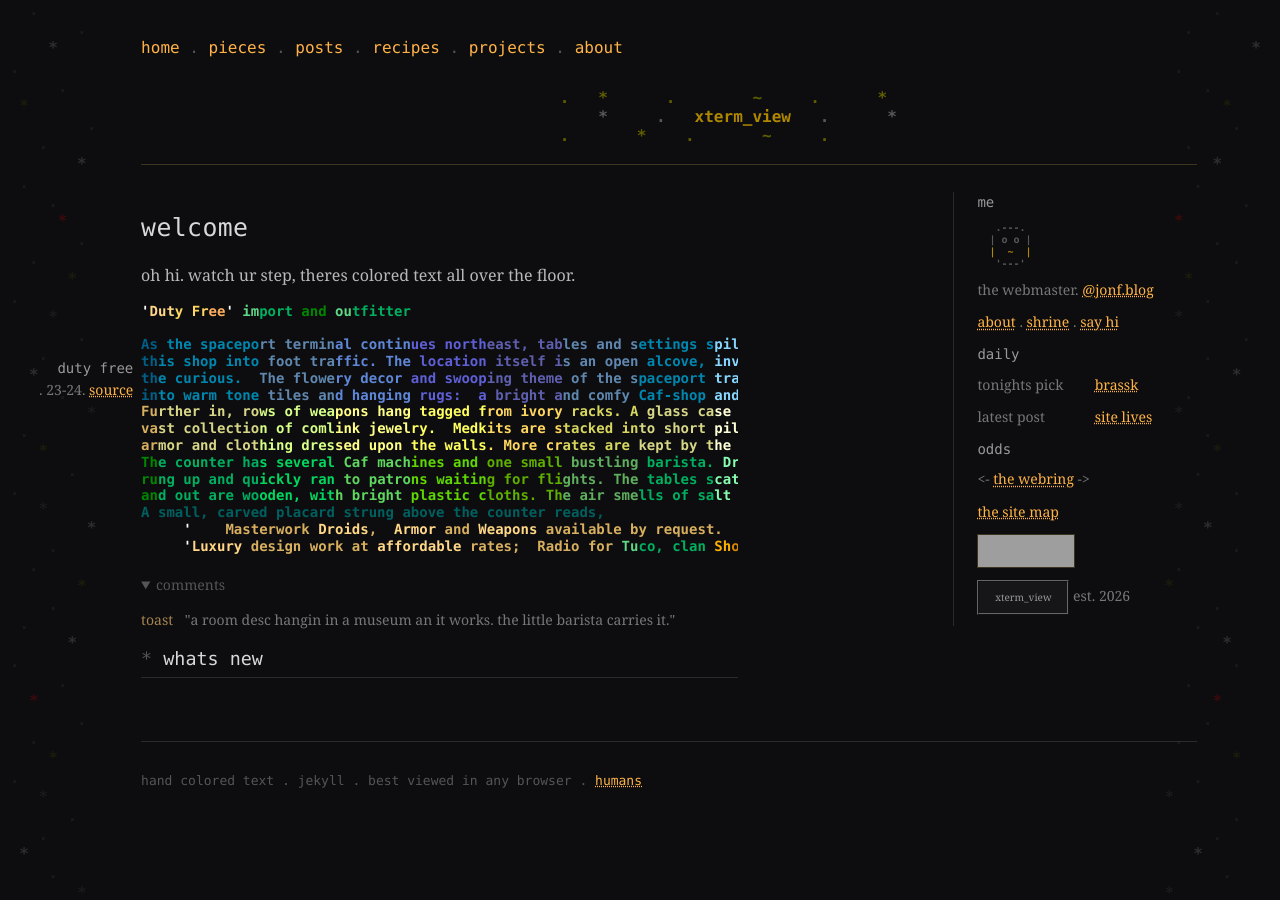
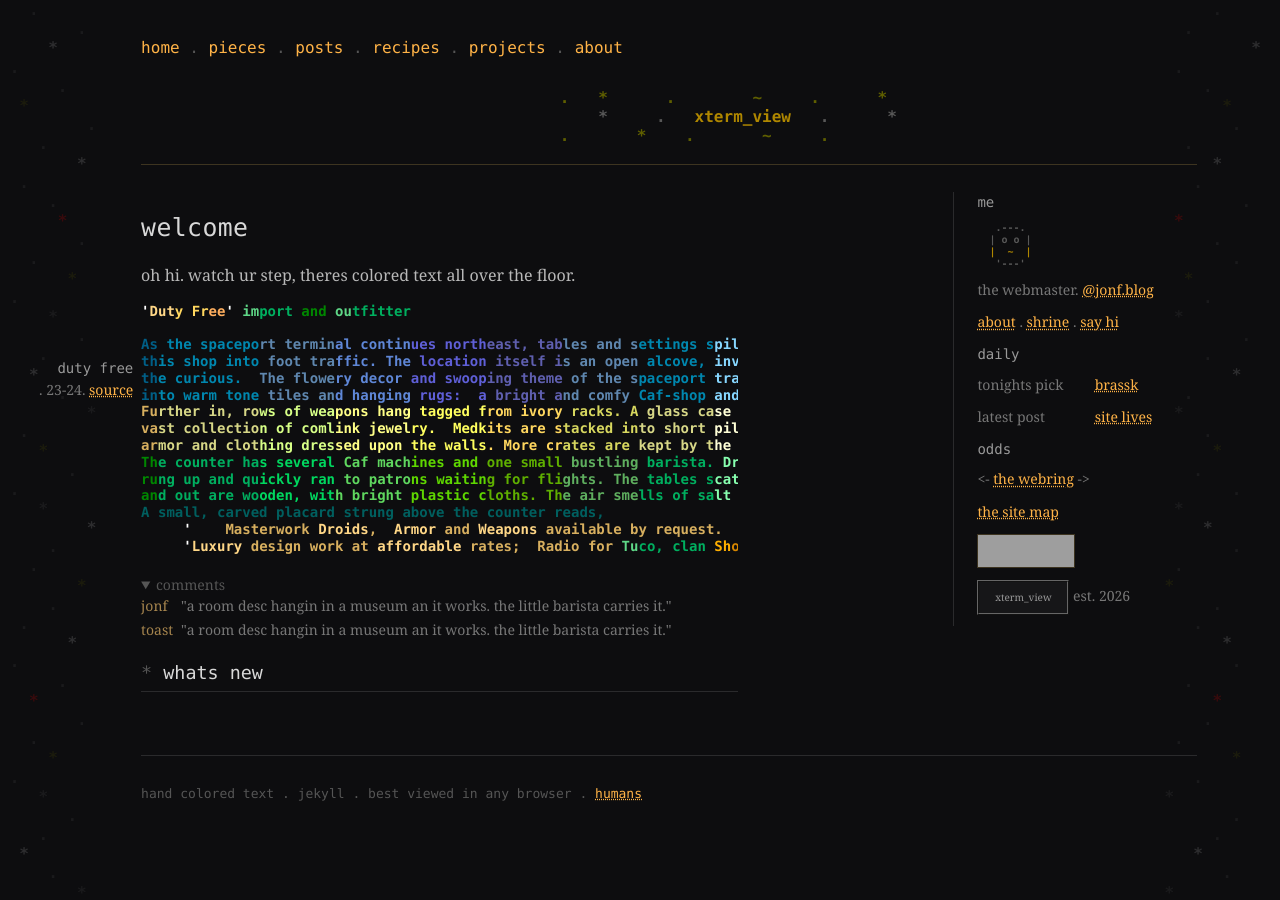
Before and after one commit to jf-atray/jf-atray.github.io, a Jekyll site: the page built from index.html, in a window 1280 px wide. Built offline with Jekyll 4.4.1, drawn with Linux system fonts in a browser that asks for light colours; grey boxes are pictures that could not be loaded.

Commit message:
comment names get a column
Generated with [Devin](https://devin.ai)

Co-Authored-By: Devin <158243242+devin-ai-integration[bot]@users.noreply.github.com>

```diff
--- a/_includes/comments.html
+++ b/_includes/comments.html
@@ -2,7 +2,7 @@
 <details class="comments"{% if include.open %} open{% endif %}>
 <summary>comments</summary>
 {% for c in include.comments %}
-<p class="comment"><span class="who">{{ c.who }}</span> "{{ c.text }}"</p>
+<p class="comment"><span class="who">{{ c.who }}</span><span class="said">"{{ c.text }}"</span></p>
 {% endfor %}
 </details>
 {% endif %}
--- a/assets/site.css
+++ b/assets/site.css
@@ -226,7 +226,9 @@ section.exhibit ~ section.exhibit {
 /* museum comments. folded under the piece, open if u care */
 details.comments { margin-top: 2.5ch; font-size: 14px; color: var(--dim); }
 details.comments summary { cursor: pointer; color: var(--dimmer); }
-details.comments .who { color: var(--amber-dim); margin-right: 1ch; }
+details.comments .comment { display: table-row; }
+details.comments .who, details.comments .said { display: table-cell; padding-bottom: .4ch; }
+details.comments .who { color: var(--amber-dim); padding-right: 1ch; white-space: nowrap; }
 /* piece pages ride caps left by default, graduated from l4 */
 body.caps-l .xterm-fig figcaption {
   position: absolute; right: 100%; top: 0;
```
Also changed, not shown: _pieces/tuco_shop.md (+2 -0 lines).
